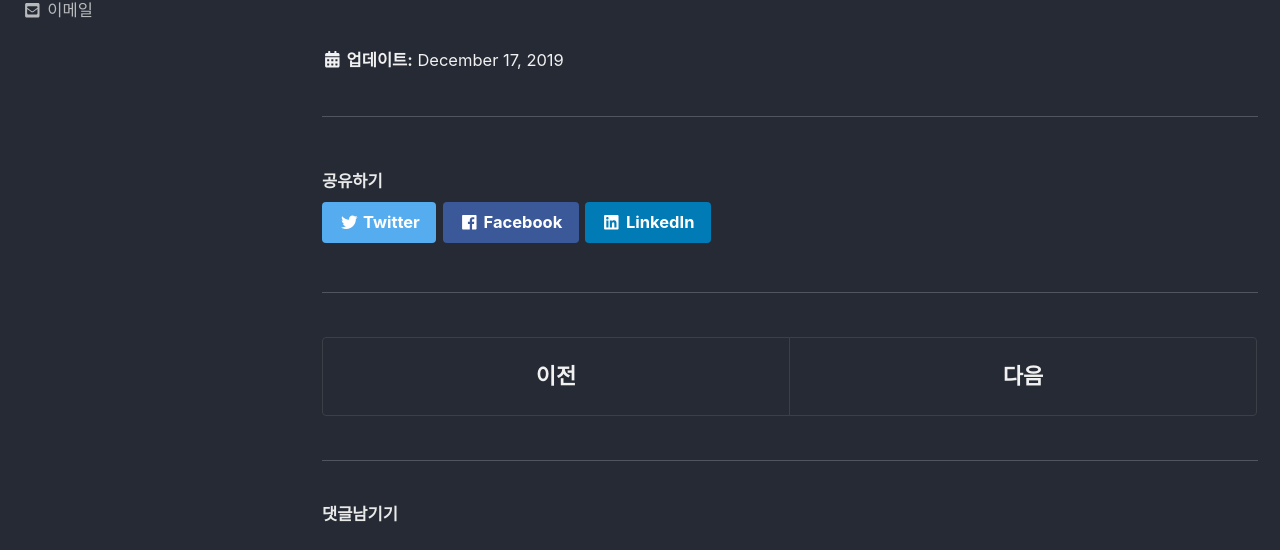
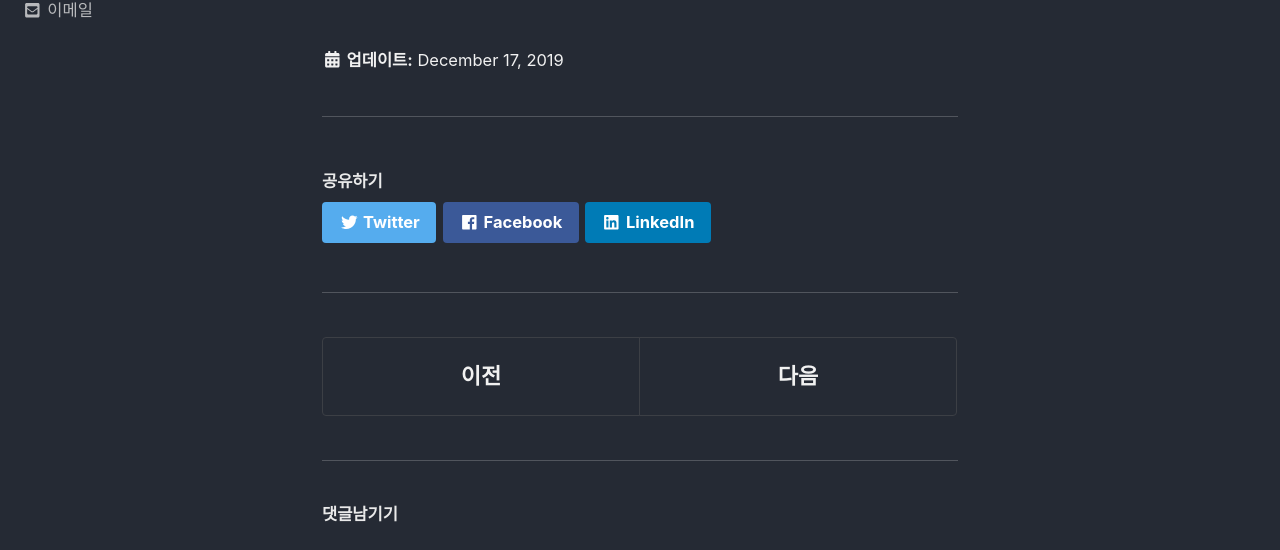
Before and after one commit to eotkd4791/eotkd4791.github.io, a Jekyll site: the page built from _posts/VueJS/2019-12-17-vue-03.md, in a window 1280 px wide. Shown: the part 229-779 px from the top of the page. Built offline with Jekyll 4.4.1, drawn with Linux system fonts in a browser that asks for light colours; cached includes are drawn as plain includes; comment, search, counter and statistics services are not loaded.

Commit message:
Update _page.scss

```diff
--- a/_sass/minimal-mistakes/_page.scss
+++ b/_sass/minimal-mistakes/_page.scss
@@ -23,12 +23,12 @@
   @include breakpoint($large) {
     float: right;
     width: calc(100% - #{$right-sidebar-width-narrow});
-
+    padding-right: $right-sidebar-width-narrow;
   }
 
   @include breakpoint($x-large) {
     width: calc(100% - #{$right-sidebar-width});
-
+    padding-right: $right-sidebar-width;
   }
 
   .page__inner-wrap {
```
